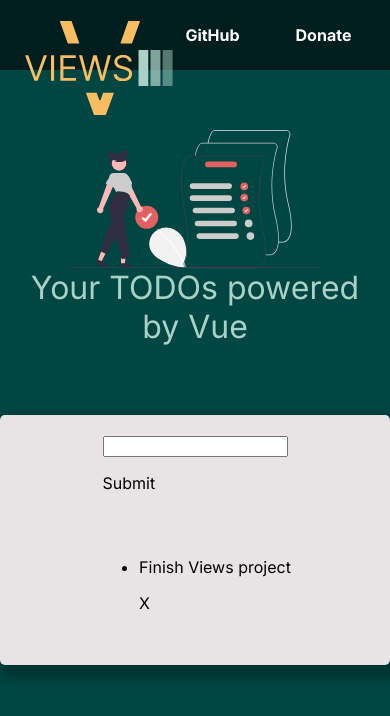
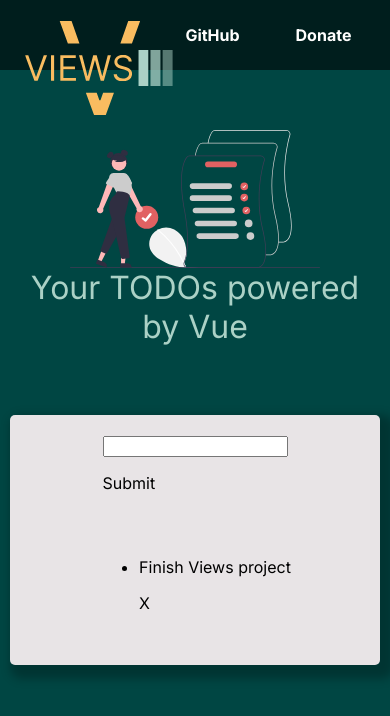
Before and after one commit to mahiv87/Views-by-Vue, a Vue app: page / in a window 390 px wide. Shown: the top 716 px of the page. Built offline with nearby package versions, Linux system fonts and the light colour scheme.

Commit message:
debugged todo-container margin

```diff
--- a/src/components/Todos/Todos.vue
+++ b/src/components/Todos/Todos.vue
@@ -22,12 +22,13 @@
 .todo-container {
 	display: flex;
 	flex-direction: column;
+	justify-content: center;
 	align-items: center;
 	padding: 20px 14px;
 	gap: 32px;
 	max-width: 977px;
 	/* height: 481px; */
-	margin-top: 150px;
+	margin-block: 150px 75px;
 	margin-inline: auto;
 	background: #e8e4e6;
 	box-shadow: 7px 7px 10px 7px rgba(0, 0, 0, 0.25);
@@ -36,7 +37,8 @@
 
 @media screen and (max-width: 768px) {
 	.todo-container {
-		margin-top: 75px;
+		margin-block: 75px;
+		margin-inline: 10px;
 	}
 }
 </style>
```
